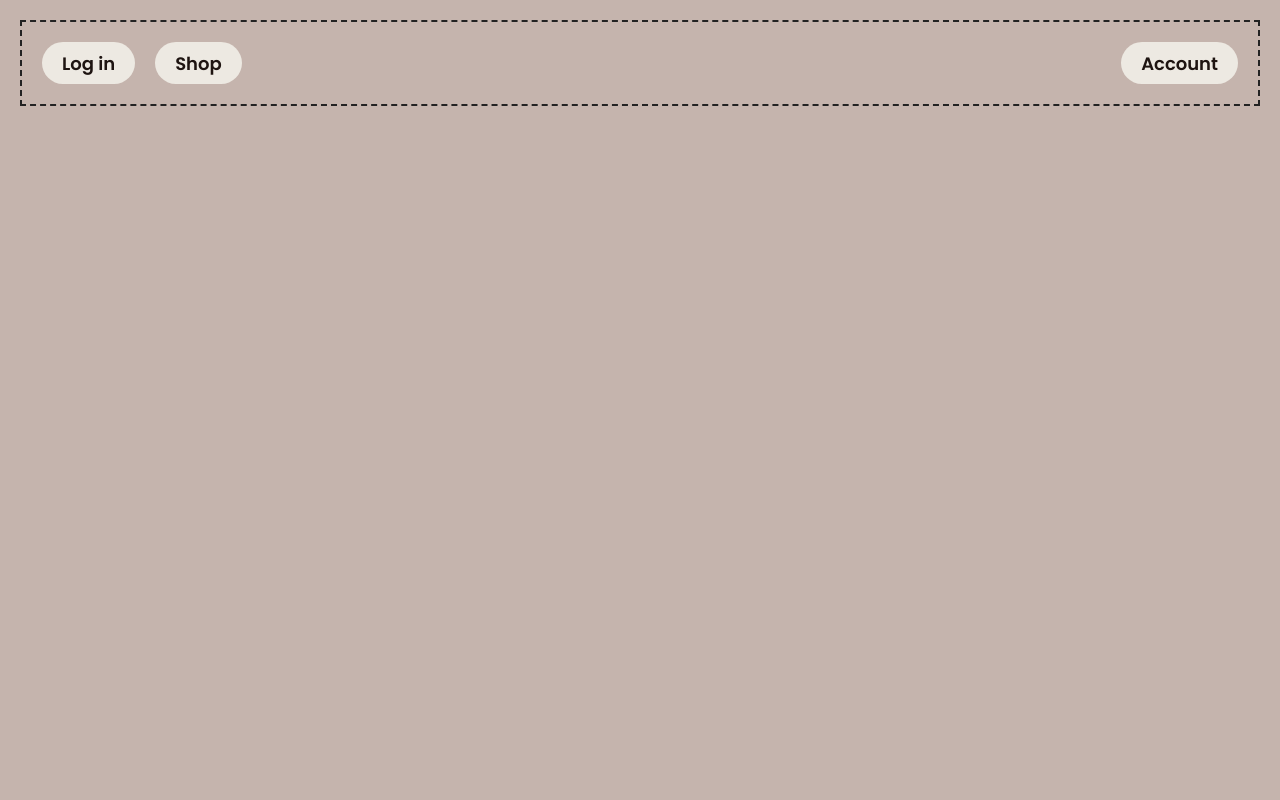
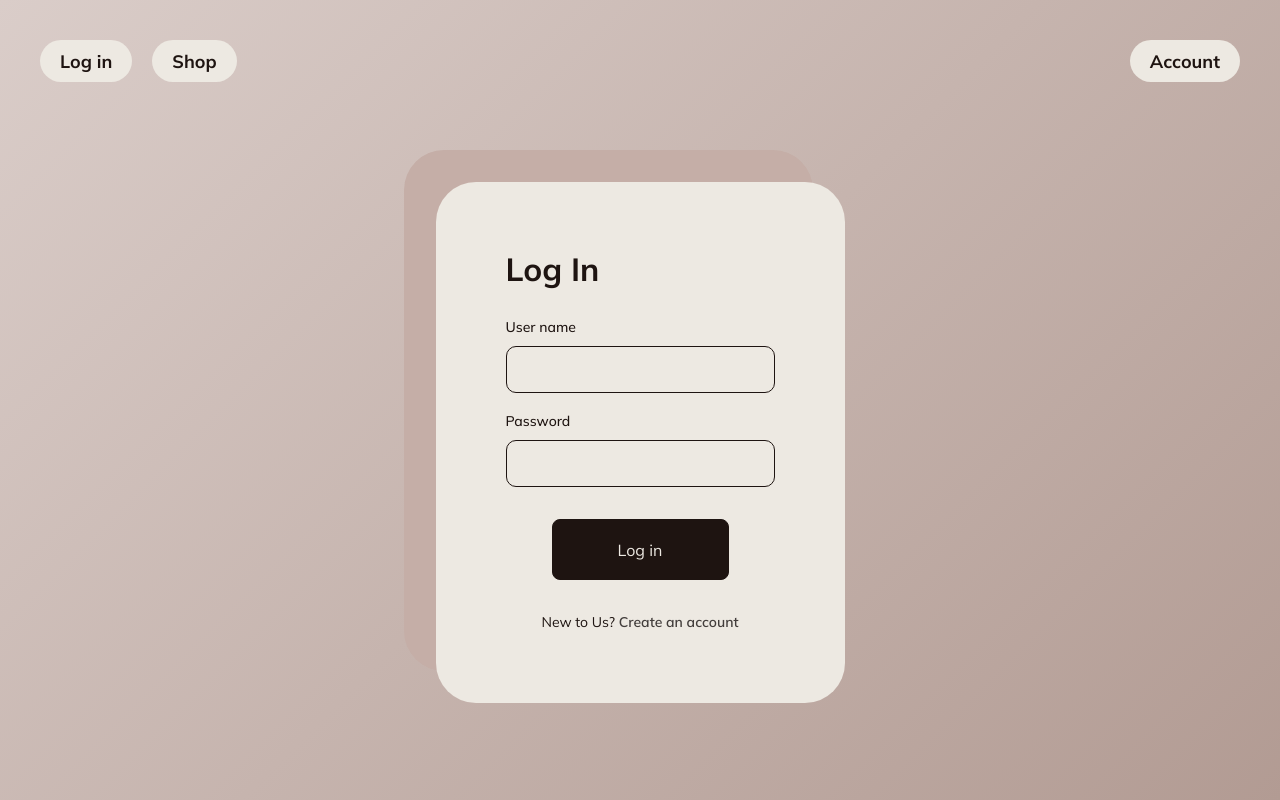
Before and after one commit to High-Petrushka/Shop-logic-template, a Vue app: page / in a window 1280 px wide. Built offline with nearby package versions, Linux system fonts and the light colour scheme.

Commit message:
Creating a login form

```diff
--- a/src/App.vue
+++ b/src/App.vue
@@ -1,4 +1,5 @@
 <script setup>
+import { RouterView } from "vue-router";
 import HeaderMenu from "./components/HeaderMenu.vue";
 </script>
 
@@ -7,7 +8,9 @@ import HeaderMenu from "./components/HeaderMenu.vue";
     <HeaderMenu />
   </header>
 
-  <main></main>
+  <main>
+    <RouterView />
+  </main>
 
   <footer></footer>
 </template>
--- a/src/components/HeaderMenu.vue
+++ b/src/components/HeaderMenu.vue
@@ -29,8 +29,6 @@ import { RouterLink } from "vue-router";
 
   padding: 2rem;
 
-  border: 2px dashed #222;
-
   display: flex;
   align-items: center;
   justify-content: space-between;
@@ -56,12 +54,13 @@ import { RouterLink } from "vue-router";
 }
 
 .link__box:hover {
-  border-radius: 0.5rem;
+  transform: translate(0px, -5px);
+  box-shadow: 0px 5px 0px var(--shadow-color);
 }
 
 .menu__link {
   font-size: 1.8rem;
-  font-weight: 550;
+  font-weight: 700;
   color: var(--font-color);
 }
 </style>
--- a/src/style.css
+++ b/src/style.css
@@ -1,23 +1,24 @@
-@import url("https://fonts.googleapis.com/css2?family=Poppins:ital,wght@0,100;0,200;0,300;0,400;0,500;0,600;0,700;0,800;0,900;1,100;1,200;1,300;1,400;1,500;1,600;1,700;1,800;1,900&display=swap");
-
+@import url("https://fonts.googleapis.com/css2?family=Mulish:ital,wght@0,200..1000;1,200..1000&display=swap");
 :root {
-  --background-color: rgba(197, 180, 173, 1);
-  --card-color: rgba(237, 233, 226, 1);
-  --shadow-color: rgba(196, 174, 167, 1);
-  --font-color: rgba(30, 20, 17, 1);
-  --reversed-font-color: rgba(237, 233, 226, 1);
-  --button-color: rgba(30, 20, 17, 1);
-  --reversed-button-color: rgba(237, 233, 226, 1);
+  --background-color: linear-gradient(-45deg, #b29b93, #dacdc9);
+  --card-color: #ede9e2;
+  --shadow-color: #c5aea7;
+  --font-color: #1e1411;
+  --reversed-font-color: #ede9e2;
+  --button-color: #1e1411;
+  --reversed-button-color: #ede9e2;
+  --border-color: #1e1411;
+  --link-color: #433e3c;
 
   font-family:
-    Poppins,
+    Mulish,
     sans serif;
   line-height: 1.5;
   font-weight: 400;
 
   color-scheme: light dark;
   color: var(--font-color);
-  background-color: var(--background-color);
+  background-image: var(--background-color);
 
   font-synthesis: none;
   text-rendering: optimizeLegibility;
@@ -36,12 +37,13 @@ html {
 }
 
 a {
-  font-weight: 500;
-  color: #646cff;
+  font-weight: 600;
+  color: var(--link-color);
   text-decoration: inherit;
+  transition: color 0.2s;
 }
 a:hover {
-  color: #535bf2;
+  color: var(--shadow-color);
 }
 
 body {
@@ -53,27 +55,94 @@ body {
 }
 
 h1 {
-  font-size: 3.2em;
+  font-size: 3.2rem;
   line-height: 1.1;
 }
 
-button {
-  border-radius: 8px;
-  border: 1px solid transparent;
-  padding: 0.6em 1.2em;
-  font-size: 1em;
-  font-weight: 500;
+.static__btn {
+  width: 177px;
+  height: 61px;
+
+  background-color: transparent;
+  border-radius: 0.8rem;
+  border: 1px solid var(--font-color);
+
+  font-size: 1.6rem;
+  font-weight: 400;
   font-family: inherit;
-  background-color: #1a1a1a;
+  color: var(--font-color);
+
   cursor: pointer;
-  transition: border-color 0.25s;
+  transition: 0.5s;
 }
-button:hover {
-  border-color: #646cff;
+.static__btn:hover {
+  background-color: var(--button-color);
+  color: var(--reversed-font-color);
 }
 button:focus,
 button:focus-visible {
   outline: 4px auto -webkit-focus-ring-color;
+}
+
+.reversed__btn {
+  width: 177px;
+  height: 61px;
+
+  background-color: var(--button-color);
+  border-radius: 0.8rem;
+  border: 1px solid var(--font-color);
+
+  font-size: 1.6rem;
+  font-weight: 400;
+  font-family: inherit;
+  color: var(--reversed-font-color);
+
+  cursor: pointer;
+  transition: 0.5s;
+}
+
+.reversed__btn:hover {
+  background-color: var(--reversed-button-color);
+  color: var(--font-color);
+}
+
+.static__inp {
+  background-color: transparent;
+  border: 1px solid var(--border-color);
+  border-radius: 1rem;
+
+  padding: 1rem 1.75rem;
+  outline: none;
+
+  font-size: 1.8rem;
+  font-weight: 500;
+  line-height: 1.4;
+  color: var(--font-color);
+
+  transition:
+    box-shadow 0.25s ease-out,
+    transform 0.25s ease-out,
+    border-radius 0.25s ease;
+}
+
+.static__inp:hover {
+  transform: translateY(-5px);
+  box-shadow: 0px 5px 0px var(--border-color);
+}
+
+.static__inp:hover .inp__title {
+  transform: translateY(-5px);
+}
+
+.static__inp:focus {
+  border-radius: 10rem;
+}
+
+.inp__title {
+  font-size: 1.4rem;
+  font-weight: 500;
+  line-height: 1.2;
+  color: var(--font-color);
 }
 
 .card {
--- a/src/views/AuthPage.vue
+++ b/src/views/AuthPage.vue
@@ -3,33 +3,85 @@
 <template>
   <div class="cont">
     <div class="wrapper">
+      <form class="auth__form" autocomplete="off">
         <div class="title__box">
           <h1>Log In</h1>
         </div>
         <div class="input__box">
-        <input type="text" />
-        <input type="password" />
+          <div class="field__cont">
+            <h3 class="inp__title">User name</h3>
+            <input class="static__inp" type="text" autocomplete="off" data-1p-ignore />
+          </div>
+          <div class="field__cont">
+            <h3 class="inp__title">Password</h3>
+            <input class="static__inp" type="password" autocomplete="off" data-1p-ignore data-lpignore="true"
+              data-protonpass-ignore="true" />
+          </div>
         </div>
         <div class="button__box">
-        <button>Log in</button>
+          <button class="reversed__btn">Log in</button>
         </div>
+        <div class="reg__box">
+          <p class="reg__quest">
+            New to Us?
+            <RouterLink :to="{ name: 'Reg' }">Create an account</RouterLink>
+          </p>
+        </div>
+      </form>
     </div>
   </div>
 </template>
 
 <style scoped>
 .wrapper {
-  width: 600px;
-  height: 800px;
+  width: fit-content;
+  height: fit-content;
 
   margin: 0 auto;
-  padding: 2rem;
+  padding: 7rem;
 
   background: var(--card-color);
-  border-radius: 2rem;
+  border-radius: 4rem;
+  box-shadow: -3.2rem -3.2rem 0rem var(--shadow-color);
+}
+
+.auth__form {
+  width: fit-content;
+  height: fit-content;
 
   display: grid;
   grid-template-columns: 1fr;
-  grid-template-rows: repeat(3, auto);
+  grid-template-rows: repeat(4, auto);
+  gap: 3.2rem;
+}
+
+.title__box {
+  width: 100%;
+  height: fit-content;
+}
+
+.input__box {
+  display: flex;
+  flex-direction: column;
+  gap: 2rem;
+}
+
+.field__cont {
+  display: flex;
+  flex-direction: column;
+  gap: 1rem;
+}
+
+.button__box {
+  display: grid;
+  place-items: center;
+}
+
+.reg__box {
+  text-align: center;
+}
+
+.reg__quest {
+  font-size: 1.4rem;
 }
 </style>
```
Lines whose indentation alone changed are shown as unchanged.
